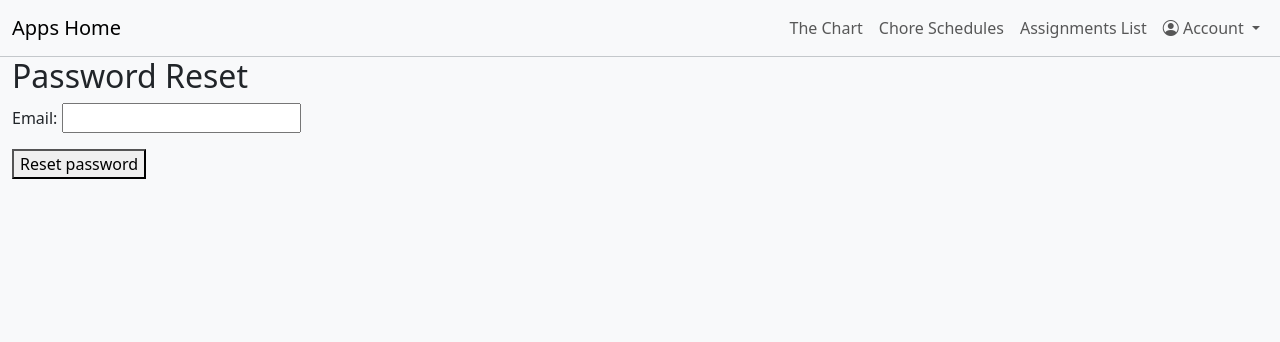
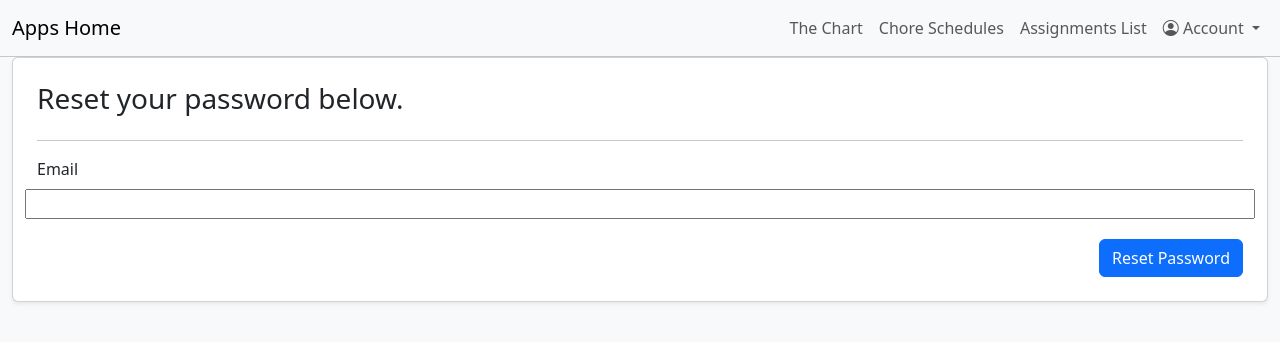
Before and after one commit to mickelsendamon/raspberry-pi, a Django app: page /account/password_reset/ in a window 1280 px wide. Shown: the top 342 px of the page. Run offline with Django 5.2, Linux system fonts and the light colour scheme; parts of the project's set-up code (start-up, migrations or seed data) failed here and were passed over.

Commit message:
2.2.1.15

```diff
--- a/templates/registration/password_reset_form.html
+++ b/templates/registration/password_reset_form.html
@@ -3,10 +3,48 @@
 {% block title %}Password Reset{% endblock %}
 
 {% block content %}
-<h2>Password Reset</h2>
-<form method="post">
-    {% csrf_token %}
-    {{ form.as_p }}
-    <button type="submit">Reset password</button>
-</form>
+<div class="card shadow-sm p-4">
+    <h3 class="card-title">Reset your password below.</h3>
+    <hr>
+
+    <!-- Form-level Errors -->
+    {% if form.non_field_errors %}
+    <div class="row-cols-1">
+        {% for error in form.non_field_errors %}
+        <div class="alert alert-danger">{{ error }}</div>
+        {% endfor %}
+    </div>
+    {% endif %}
+
+    <form method="post">
+        {% csrf_token %}
+
+        <!-- Email Field -->
+        <div class="row mb-3">
+            <label for="{{ form.email.id_for_label }}" class="form-label">Email</label>
+            {{ form.email }}
+            {% if form.email.help_text %}
+            <div class="container">
+                <div class="alert alert-info mt-2">
+                    {{ form.email.help_text }}
+                </div>
+            </div>
+            {% endif %}
+            {% if form.email.errors %}
+            <div class="row-cols-1">
+                {% for error in form.email.errors %}
+                <div class="alert alert-danger">{{ error }}</div>
+                {% endfor %}
+            </div>
+            {% endif %}
+        </div>
+
+        <!-- Submit -->
+        <div class="row mt-3 justify-content-end g-1">
+            <div class="col-auto">
+                <button class="btn btn-primary" type="submit">Reset Password</button>
+            </div>
+        </div>
+    </form>
+</div>
 {% endblock %}
```
